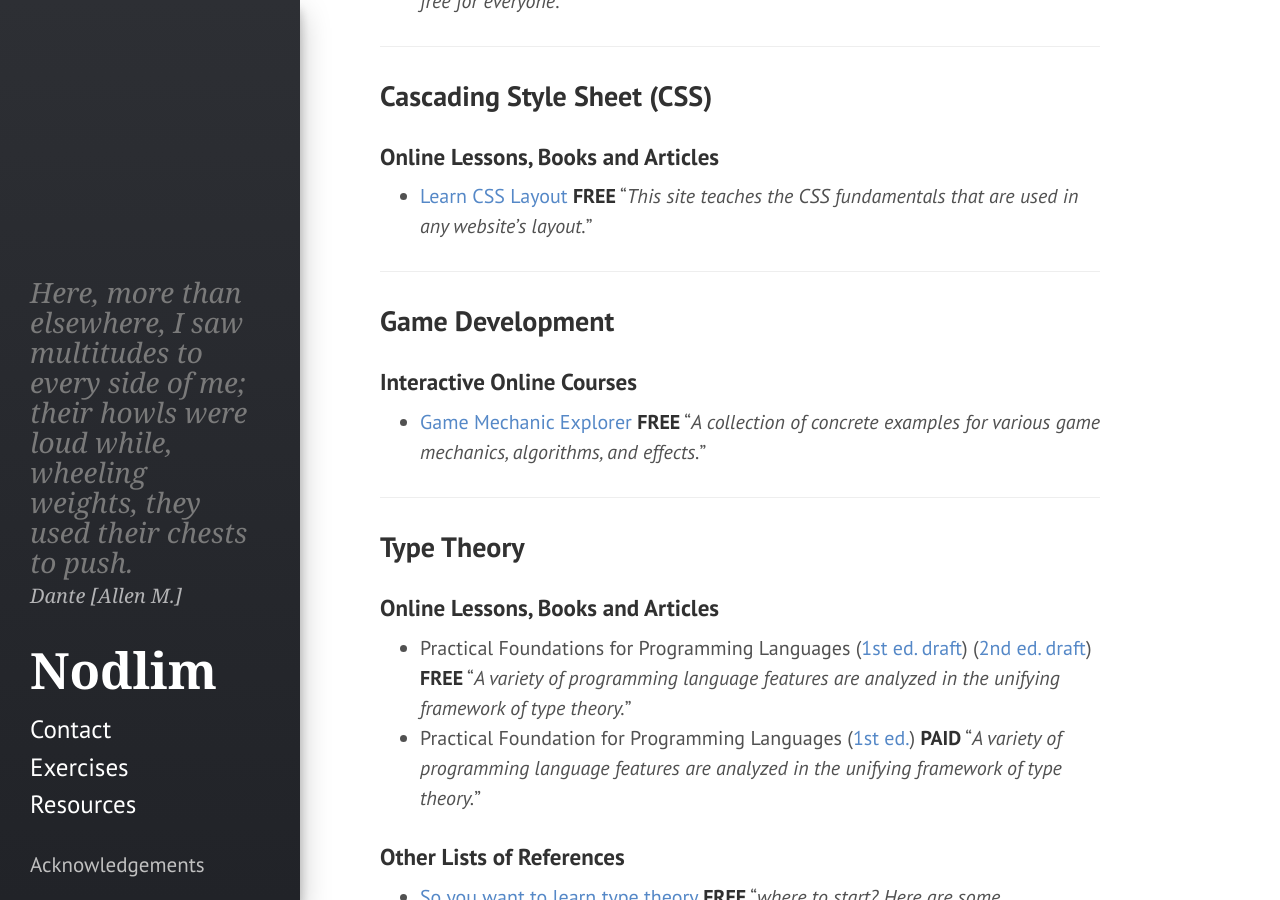
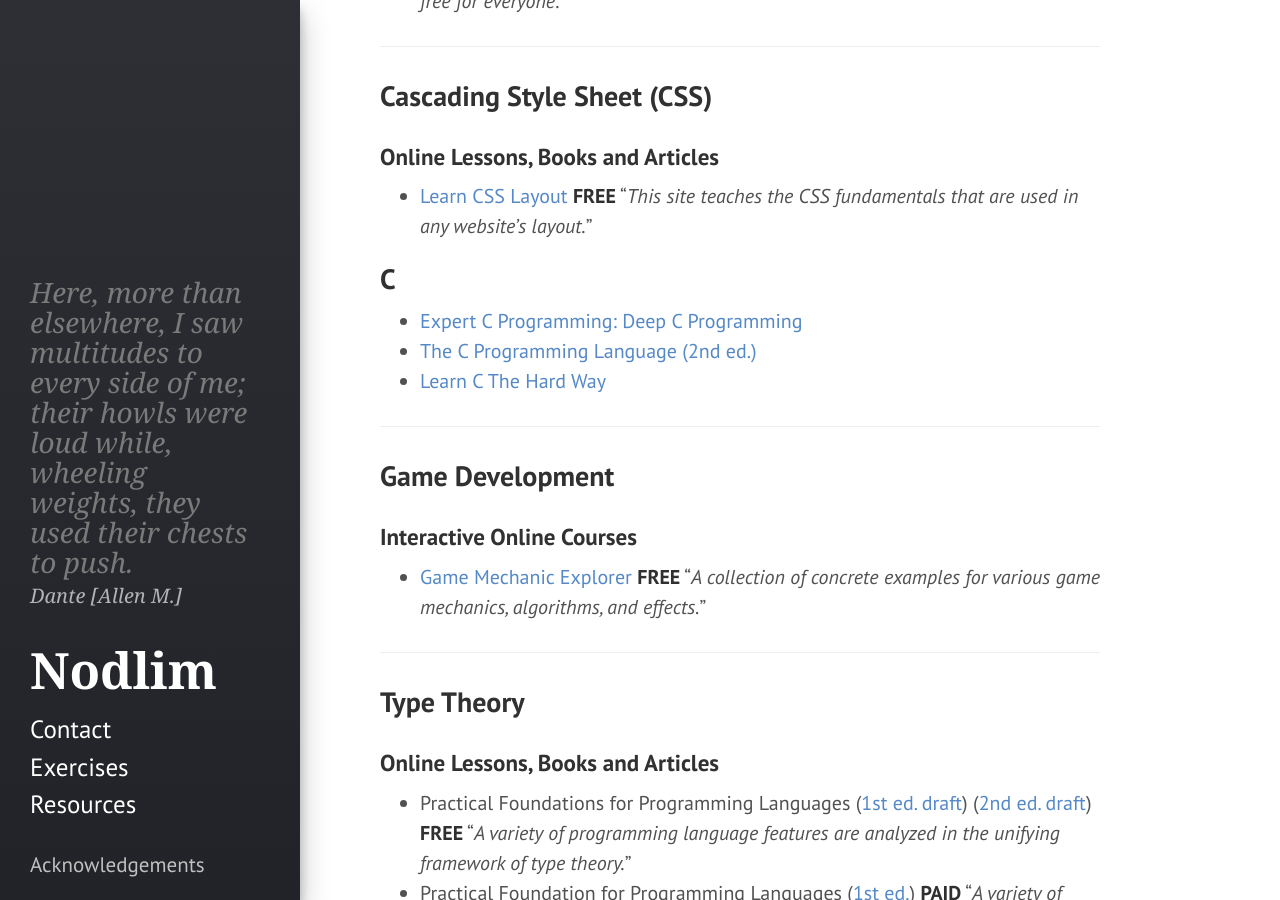
Before and after one commit to kranzuft/nodlim_old, a Jekyll site: the page built from resources.md, in a window 1280 px wide and 900 px high, scrolled down 759 px. Built offline with Jekyll 4.4.1, drawn with Linux system fonts in a browser that asks for light colours.

Commit message:
added C section and 3 links

```diff
--- a/resources.md
+++ b/resources.md
@@ -34,6 +34,12 @@
 
 * [Learn CSS Layout](http://learnlayout.com/) **FREE** "_This site teaches the CSS fundamentals that are used in any website's layout._"
 
+<h2 id="C">C</h2>
+
+* [Expert C Programming: Deep C Programming](https://books.google.com.au/books?id=9f9uAQAAQBAJ&lpg=PR2&dq=deep%20c%20secrets%20programming&pg=PR2#v=onepage&q=deep%20c%20secrets%20programming&f=false)
+* [The C Programming Language (2nd ed.)](http://www.amazon.com/The-Programming-Language-Brian-Kernighan/dp/0131103628)
+* [Learn C The Hard Way](http://c.learncodethehardway.org/book/)
+
 <hr>
 
 <h2 id="gamedev">Game Development</h2>
```
